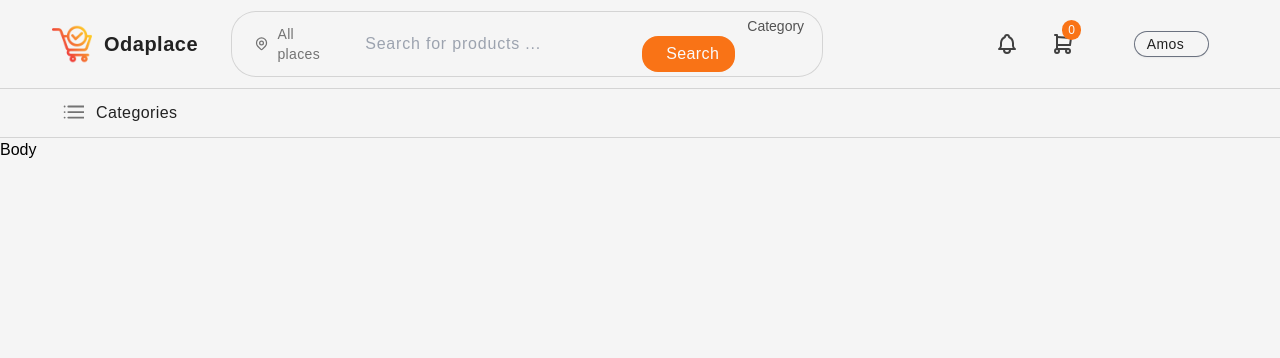
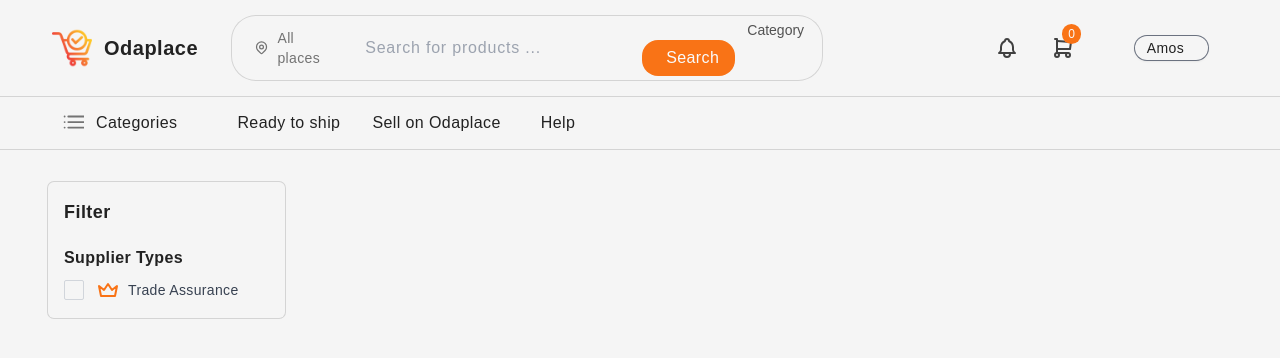
Before and after one commit to Amos-Ditto/Custom-Ecommerce-Application, a Nuxt app in the folder client/: page /index in a window 1280 px wide. Shown: the top 358 px of the page. Built offline with nearby package versions, Linux system fonts and the light colour scheme.

Commit message:
chore: Update on Navbars and Dashboard view

```diff
--- /dev/null
+++ b/client/components/Icons/CrownIcon.vue
@@ -0,0 +1,17 @@
+<template>
+    <div class="w-full h-full flex items-center justify-center">
+        <svg
+            xmlns="http://www.w3.org/2000/svg"
+            class="icon icon-tabler icon-tabler-crown"
+            viewBox="0 0 24 24"
+            stroke-width="2"
+            stroke="currentColor"
+            fill="none"
+            stroke-linecap="round"
+            stroke-linejoin="round"
+        >
+            <path stroke="none" d="M0 0h24v24H0z" fill="none"></path>
+            <path d="M12 6l4 6l5 -4l-2 10h-14l-2 -10l5 4z"></path>
+        </svg>
+    </div>
+</template>
--- /dev/null
+++ b/client/components/Layout/FilterSidebar.vue
@@ -0,0 +1,32 @@
+<template>
+    <div class="side-container px-4 py-4 ring-1 ring-neutral-300 rounded-md flex flex-col gap-y-3">
+        <h3 class="text-dark tracking-wide font-bold text-lg">Filter</h3>
+
+        <div class="supplier-types w-full flex flex-col gap-y-2 pt-2">
+            <h4 class="text-base font-semibold tracking-wide text-dark">Supplier Types</h4>
+            <div class="seller-category flex flex-row gap-x-3 items-center w-full">
+                <label for="assured">
+                    <input
+                        type="checkbox"
+                        name="assured"
+                        id="assured"
+                        class="checked:bg-orange-400 checked:border-none checked:after:text-gray-50"
+                    />
+                </label>
+                <div class="seller flex flex-row gap-x-2 w-full items-center" id="assured">
+                    <div class="flex items-center justify-center w-6 h-6 text-orange-500">
+                        <IconsCrownIcon />
+                    </div>
+                    <small class="text-sm text-gray-700 tracking-wide">Trade Assurance</small>
+                </div>
+            </div>
+        </div>
+    </div>
+</template>
+
+<style scoped>
+.seller-category label input[type='checkbox'] {
+    @apply w-8 md:w-5 h-8 md:h-5 appearance-none first:border rounded-sm border-gray-300;
+    @apply flex items-center justify-center checked:after:content-['\2713'] checked:after:text-xl;
+}
+</style>
--- a/client/components/Layout/MenuDashboard.vue
+++ b/client/components/Layout/MenuDashboard.vue
@@ -1,5 +1,5 @@
 <template>
-    <div class="w-full py-3 px-12 border-b border-neutral-300 flex flex-row items-center justify-start">
+    <div class="w-full py-3.5 px-12 border-b border-neutral-300 flex flex-row items-center justify-start">
         <div
             class="menu-drop-down relative flex flex-row gap-x-3 items-center pr-6 cursor-pointer hover:opacity-75 transition duration-200"
         >
@@ -11,6 +11,19 @@
                 <div class="i-carbon-chevron-down text-dark text-base"></div>
             </div>
         </div>
+        <div class="other-links flex flex-row gap-x-8 items-center px-3 ml-4">
+            <div class="link">
+                <span>Ready to ship</span>
+            </div>
+            <div class="link">
+                <span>Sell on Odaplace</span>
+                <div class="i-carbon-chevron-down"></div>
+            </div>
+            <div class="link">
+                <span>Help</span>
+                <div class="i-carbon-chevron-down"></div>
+            </div>
+        </div>
     </div>
 </template>
 
@@ -19,4 +32,16 @@
     content: '';
     @apply absolute right-0 h-3/4 w-[1px] bg-neutral-400;
 }
+.other-links .link {
+    @apply flex flex-row gap-x-2 items-center cursor-pointer hover:opacity-75;
+}
+.other-links .link span {
+    @apply text-base tracking-wide text-dark;
+}
+.other-links .link .i-carbon-chevron-down {
+    @apply text-base text-dark transition duration-200;
+}
+.other-links .link:hover .i-carbon-chevron-down {
+    @apply translate-y-0.5;
+}
 </style>
--- a/client/components/Layout/TopNavbar.vue
+++ b/client/components/Layout/TopNavbar.vue
@@ -1,5 +1,5 @@
 <template>
-    <div class="w-full grid grid-cols-10 px-12 py-3 border-b border-neutral-300">
+    <div class="w-full grid grid-cols-10 px-12 py-4 border-b border-neutral-300">
         <div class="left col-span-6 grid grid-cols-6 gap-x-3 items-center">
             <NuxtLink to="/" class="label flex flex-row gap-x-2 items-center col-span-1">
                 <img src="@/assets/images/Logo.webp" alt="" class="w-14 h-12 p-1" />
--- a/client/pages/index/index.vue
+++ b/client/pages/index/index.vue
@@ -1,3 +1,10 @@
 <template>
-    <section>Body</section>
+    <section class="flex flex-col gap-y-2 px-12 w-full py-8">
+        <div class="products-container grid grid-cols-10 w-full">
+            <aside class="flex flex-col col-span-2">
+                <LayoutFilterSidebar />
+            </aside>
+            <div class="container col-span-8 flex flex-col gap-y-3"></div>
+        </div>
+    </section>
 </template>
```
